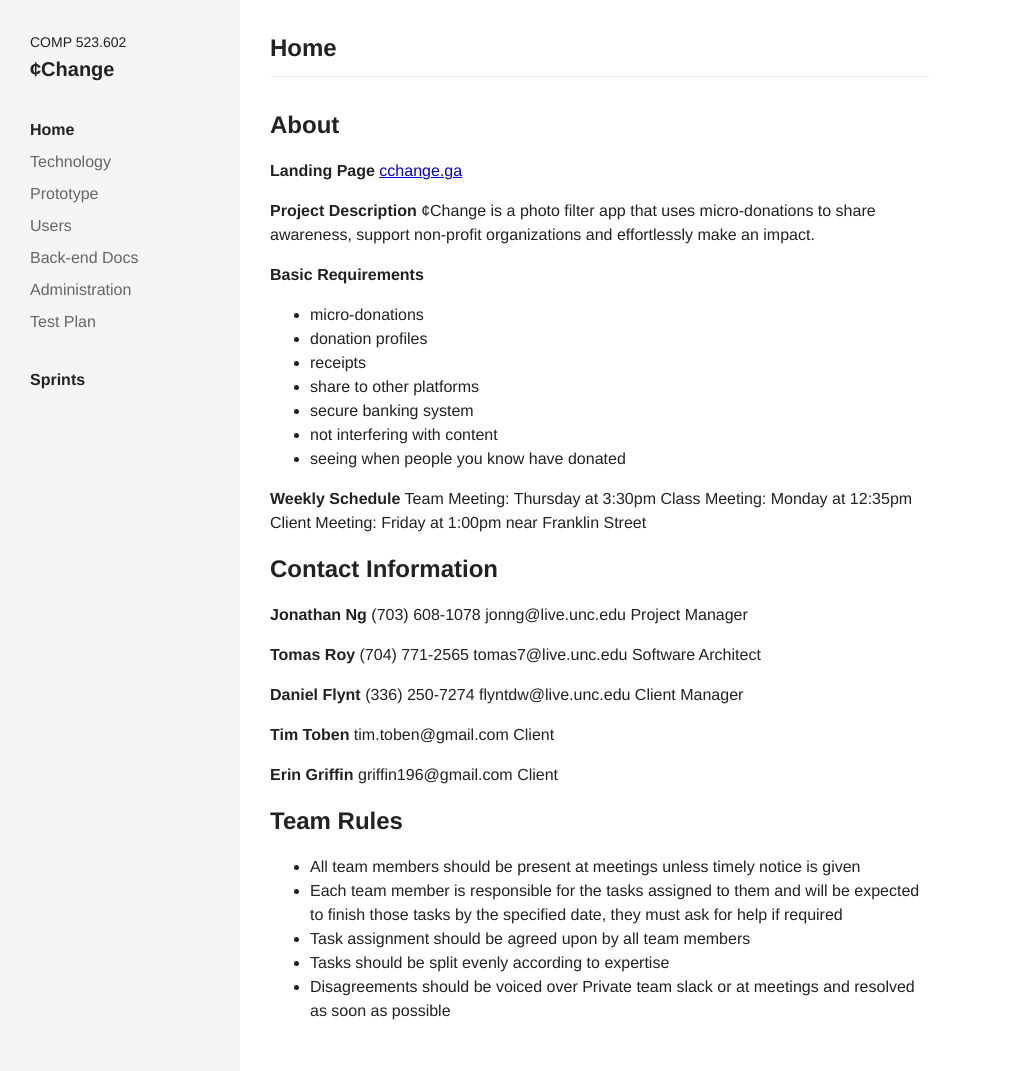
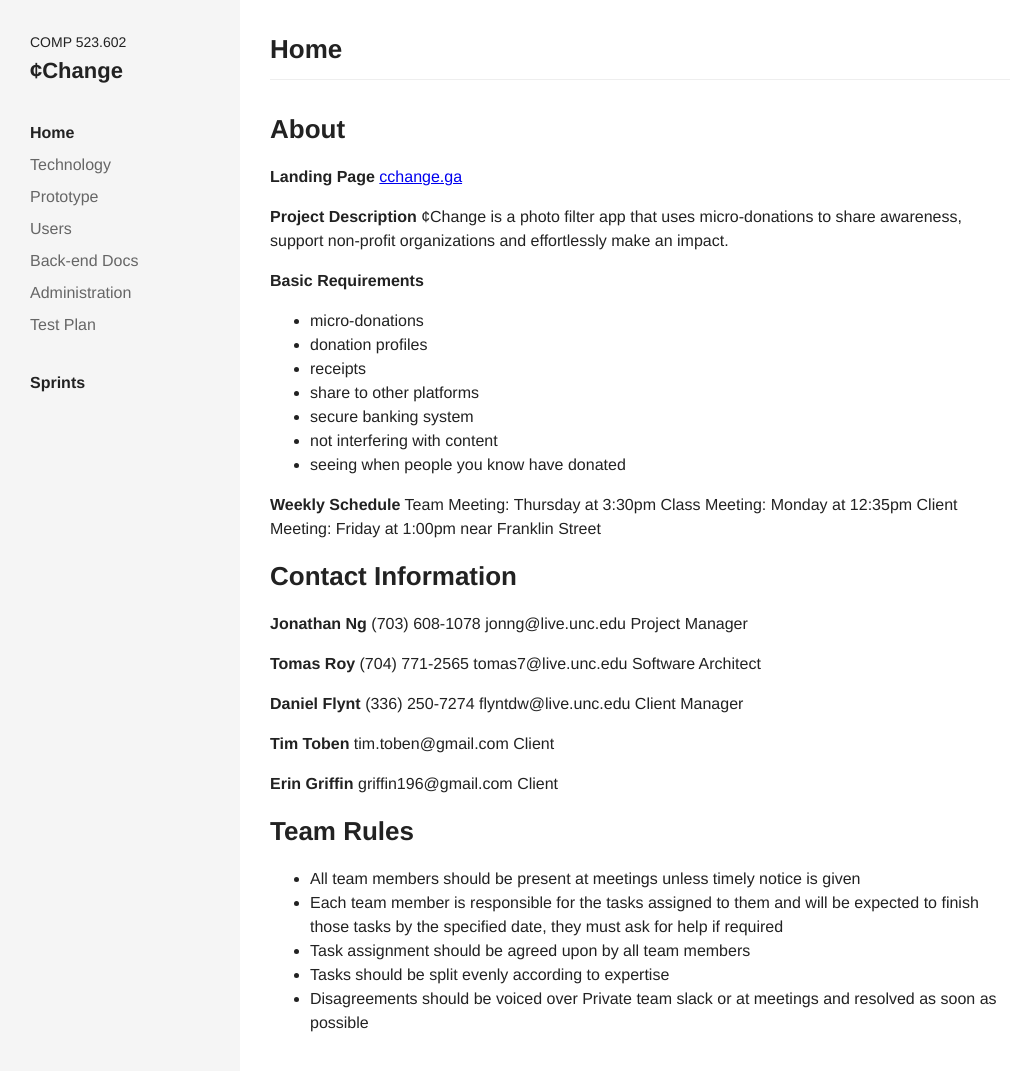
Before and after one commit to comp523-602/cchange-project, a Jekyll site: the page built from index.md, in a window 1280 px wide and 1081 px high. Shown: the top 1071 px of the window, without its empty margins (0-1029 px from the left). Built offline with Jekyll 4.4.1, drawn with Linux system fonts in a browser that asks for light colours.

Commit message:
small content changes

```diff
--- a/css/main.scss
+++ b/css/main.scss
@@ -8,8 +8,8 @@
 // Fonts
 body {font-family:'Helvetica', 'Arial', sans-serif; font-size:16px; line-height:1.5; color:#222;}
 h1, h2, h3 {display:block; margin:0px;}
-h1 {font-size:24px;}
-h2 {font-size:20px;}
+h1 {font-size:26px;}
+h2 {font-size:22px;}
 h3 {font-size:18px;}
 
 // Header & Footer
@@ -33,6 +33,9 @@
 
 // Content
 .content {
-	margin-left:240px; padding:30px; max-width:720px;
+	margin-left:240px; padding:30px; max-width:800px;
 	.title {padding-bottom:10px; margin-bottom:30px; border-bottom:1px solid #eee;}
+	ol, ul {
+		p {margin:0px; padding:0px;}
+	}
 }
```
